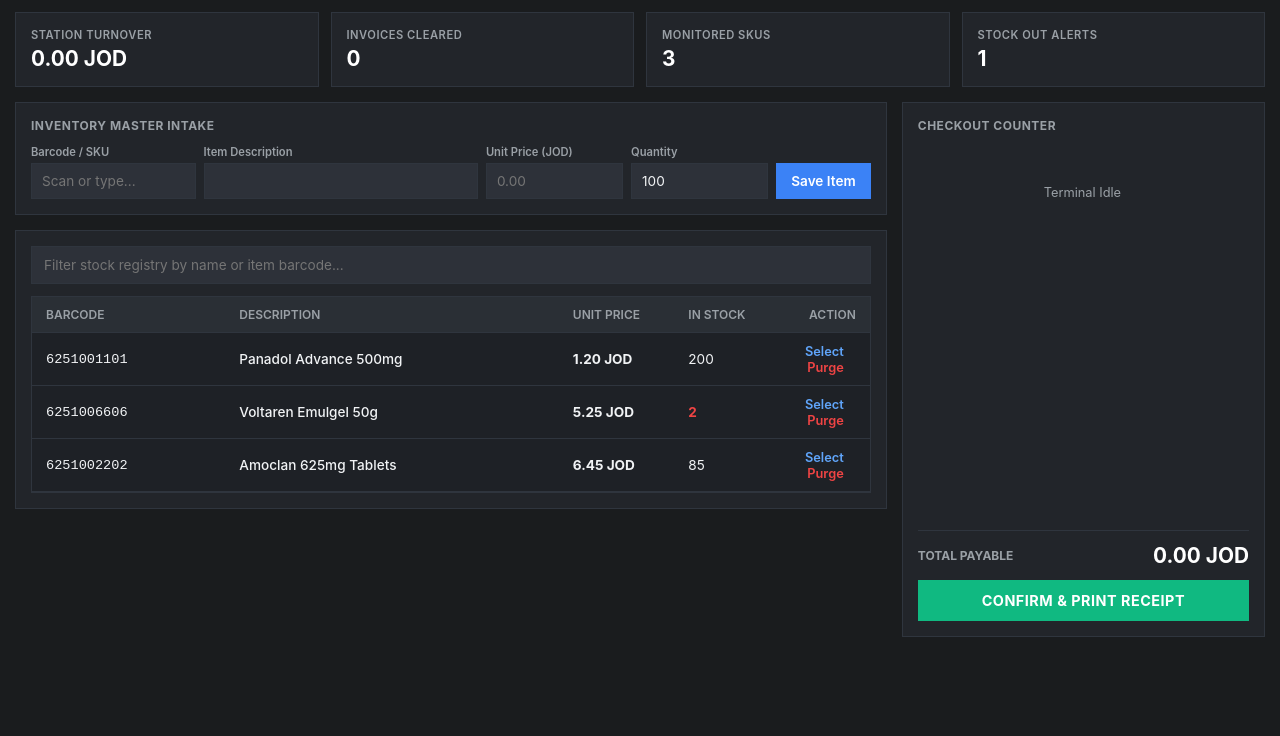
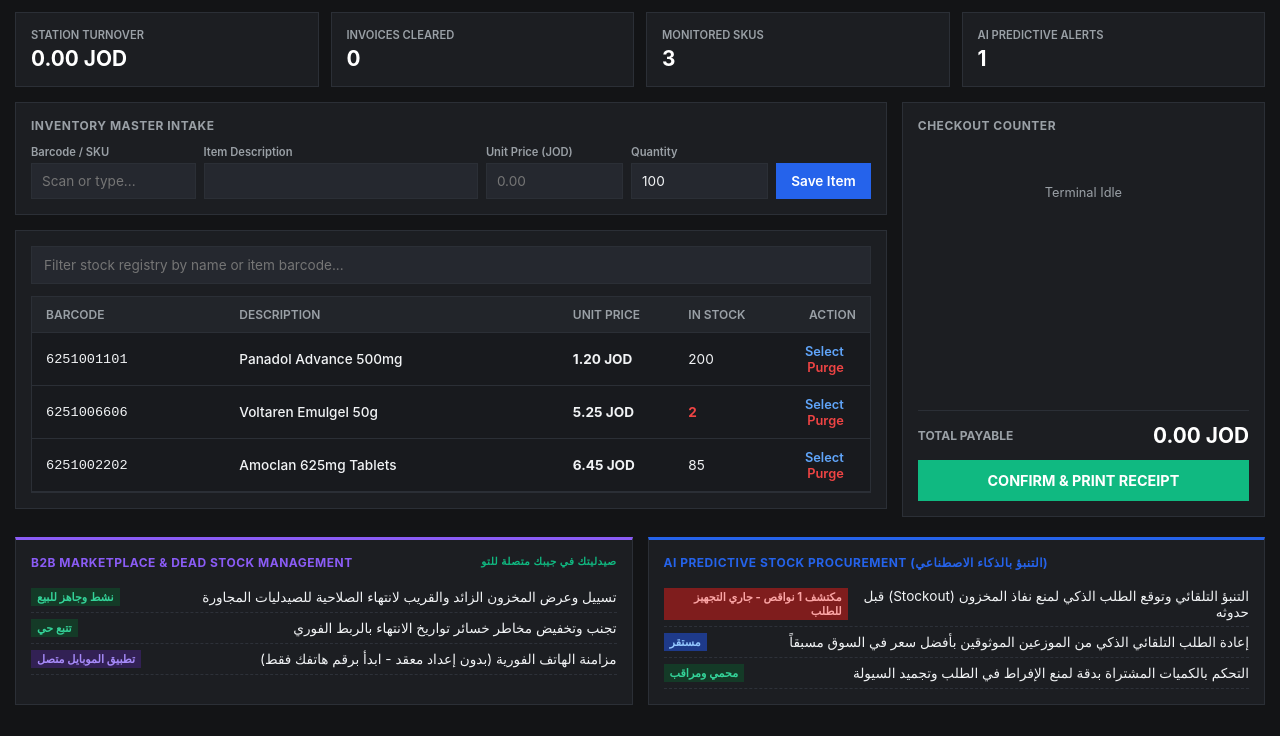
Before and after one commit to ZAYJAD-TECH/medkit, a plain HTML site: page index.html in a window 1280 px wide. Shown: the part 64-800 px from the top of the page. Drawn offline with Linux system fonts and the light colour scheme.

Commit message:
Update index.html

```diff
--- a/index.html
+++ b/index.html
@@ -3,19 +3,20 @@
 <head>
     <meta charset="UTF-8">
     <meta name="viewport" content="width=device-width, initial-scale=1.0">
-    <title>Juwaida Enterprise POS</title>
+    <title>Juwaida Enterprise POS & B2B</title>
 
     <style>
         :root {
-            --bg-main: #1a1c1e;
-            --bg-panel: #22252a;
-            --bg-input: #2d3139;
-            --border-color: #2f353e;
+            --bg-main: #131416;
+            --bg-panel: #1c1e22;
+            --bg-input: #25282f;
+            --border-color: #2b2f36;
             --text-main: #f1f3f5;
             --text-muted: #9aa0a6;
-            --brand-blue: #3b82f6;
+            --brand-blue: #2563eb;
             --brand-green: #10b981;
             --brand-danger: #ef4444;
+            --brand-purple: #8b5cf6;
         }
 
         * { margin: 0; padding: 0; box-sizing: border-box; font-family: -apple-system, BlinkMacSystemFont, "Segoe UI", Roboto, Arial, sans-serif; }
@@ -23,13 +24,12 @@
 
         .workspace { max-width: 100%; margin: 0 auto; display: grid; gap: 15px; }
 
-        /* 🔒 نظام الحماية والتعليق - مطور بالكامل */
-        #lock-screen { position: fixed; top:0; left:0; width:100%; height:100%; background: #1a1c1e; z-index: 9999; display: none; justify-content: center; align-items: center; }
-        .lock-box { background: var(--bg-panel); border: 1px solid var(--border-color); padding: 40px; text-align: center; max-width: 480px; width: 100%; box-shadow: 0 10px 30px rgba(0,0,0,0.5); }
-        .lock-box h2 { color: var(--brand-danger); margin-bottom: 15px; font-size: 1.25rem; font-weight: bold; letter-spacing: 0.5px; }
+        /* 🔒 نظام الحماية والتعليق */
+        #lock-screen { position: fixed; top:0; left:0; width:100%; height:100%; background: var(--bg-main); z-index: 9999; display: none; justify-content: center; align-items: center; }
+        .lock-box { background: var(--bg-panel); border: 1px solid var(--border-color); padding: 40px; text-align: center; max-width: 480px; width: 100%; }
+        .lock-box h2 { color: var(--brand-danger); margin-bottom: 15px; font-size: 1.25rem; font-weight: bold; }
         .lock-box p { color: var(--text-main); font-size: 0.9rem; line-height: 1.6; direction: rtl; }
 
-        /* الهيدر على طريقة Aumet المريحة */
         header {
             background: var(--bg-panel);
             padding: 12px 20px;
@@ -38,55 +38,57 @@
             justify-content: space-between;
             align-items: center;
         }
-        .brand { font-size: 1rem; font-weight: 700; color: #ffffff; display: flex; align-items: center; gap: 8px; }
-        .brand span { color: var(--text-muted); font-weight: 400; font-size: 0.8rem; border-left: 1px solid var(--border-color); padding-left: 8px; }
+        .brand { font-size: 1rem; font-weight: 700; color: #ffffff; }
+        .brand span { color: var(--text-muted); font-weight: 400; font-size: 0.8rem; border-left: 1px solid var(--border-color); padding-left: 8px; margin-left: 8px; }
         .sys-status { font-size: 0.8rem; color: var(--brand-green); font-weight: 500; }
 
-        /* لوحة المؤشرات على طريقة Dawatech الذكية */
         .metrics-grid { display: grid; grid-template-columns: repeat(4, 1fr); gap: 12px; }
-        .metric-card { background: var(--bg-panel); border: 1px solid var(--border-color); padding: 15px; position: relative; }
-        .metric-card p { color: var(--text-muted); font-size: 0.7rem; font-weight: 600; text-transform: uppercase; letter-spacing: 0.5px; }
+        .metric-card { background: var(--bg-panel); border: 1px solid var(--border-color); padding: 15px; }
+        .metric-card p { color: var(--text-muted); font-size: 0.7rem; font-weight: 600; text-transform: uppercase; }
         .metric-card h3 { font-size: 1.3rem; font-weight: 700; margin-top: 4px; color: #ffffff; }
 
-        /* توزيع الشاشات الاحترافي مثل الفالكون سياستم */
         .main-layout { display: grid; grid-template-columns: 2.4fr 1fr; gap: 15px; }
-        .panel { background: var(--bg-panel); border: 1px solid var(--border-color); padding: 15px; display: flex; flex-direction: column; }
-        .panel-title { font-size: 0.75rem; font-weight: 700; text-transform: uppercase; color: var(--text-muted); margin-bottom: 12px; letter-spacing: 0.5px; }
+        .panel { background: var(--bg-panel); border: 1px solid var(--border-color); padding: 15px; }
+        .panel-title { font-size: 0.75rem; font-weight: 700; text-transform: uppercase; color: var(--text-muted); margin-bottom: 12px; letter-spacing: 0.5px; display: flex; justify-content: space-between; }
 
         .form-row { display: grid; grid-template-columns: 1.2fr 2fr 1fr 1fr auto; gap: 8px; align-items: flex-end; }
         .input-group { display: flex; flex-direction: column; gap: 4px; }
         .input-group label { font-size: 0.7rem; color: var(--text-muted); font-weight: 600; }
-        .field-ctrl { background: var(--bg-input); border: 1px solid var(--border-color); padding: 8px 10px; color: var(--text-main); font-size: 0.85rem; width: 100%; height: 36px; transition: border 0.15s; }
+        .field-ctrl { background: var(--bg-input); border: 1px solid var(--border-color); padding: 8px 10px; color: var(--text-main); font-size: 0.85rem; width: 100%; height: 36px; }
         .field-ctrl:focus { border-color: var(--brand-blue); outline: none; }
 
         .btn-action { background: var(--brand-blue); color: #ffffff; border: none; padding: 0 15px; font-weight: 600; font-size: 0.85rem; cursor: pointer; height: 36px; }
-        .btn-action:hover { background: #2563eb; }
 
         .search-container { margin-bottom: 12px; }
         .search-field { width: 100%; background: var(--bg-input); border: 1px solid var(--border-color); padding: 10px 12px; color: var(--text-main); font-size: 0.85rem; }
 
-        /* منع التعليق بتحديد حجم الجدول وضغط البيانات */
-        .table-view { max-height: 440px; overflow-y: auto; border: 1px solid var(--border-color); background: #1e2126; }
+        .table-view { max-height: 300px; overflow-y: auto; border: 1px solid var(--border-color); background: #181a1e; }
         table { width: 100%; border-collapse: collapse; }
         th, td { padding: 10px 14px; border-bottom: 1px solid var(--border-color); font-size: 0.85rem; text-align: left; }
-        th { background: #2a2f35; color: var(--text-muted); font-weight: 600; position: sticky; top: 0; z-index: 10; font-size: 0.75rem; text-transform: uppercase; }
+        th { background: #22252a; color: var(--text-muted); font-weight: 600; position: sticky; top: 0; z-index: 10; font-size: 0.75rem; text-transform: uppercase; }
 
         .row-btn { background: none; border: none; color: #60a5fa; cursor: pointer; font-size: 0.8rem; font-weight: 600; margin-right: 12px; }
         .row-btn.purge { color: var(--brand-danger); }
 
-        /* الكاونتر الجانبي المخصص للفواتير السريعة */
-        .checkout-panel { display: flex; flex-direction: column; height: 535px; justify-content: space-between; }
-        .items-bucket { flex-grow: 1; overflow-y: auto; margin-bottom: 10px; padding-right: 2px; }
+        .checkout-panel { display: flex; flex-direction: column; height: 415px; justify-content: space-between; }
+        .items-bucket { flex-grow: 1; overflow-y: auto; margin-bottom: 10px; }
         .bucket-row { display: flex; justify-content: space-between; align-items: center; padding: 8px 0; border-bottom: 1px solid var(--border-color); font-size: 0.85rem; }
 
         .summary-box { border-top: 1px solid var(--border-color); padding-top: 12px; }
         .total-row { display: flex; justify-content: space-between; align-items: center; margin-bottom: 12px; }
-        .btn-finalize { width: 100%; background: var(--brand-green); color: #ffffff; border: none; padding: 12px; font-size: 0.9rem; font-weight: 700; cursor: pointer; text-transform: uppercase; letter-spacing: 0.5px; }
-        .btn-finalize:hover { background: #059669; }
+        .btn-finalize { width: 100%; background: var(--brand-green); color: #ffffff; border: none; padding: 12px; font-size: 0.9rem; font-weight: 700; cursor: pointer; text-transform: uppercase; }
 
-        /* الفاتورة الحرارية المعيارية لـ أسواق الأردن */
+        /* 👑 قسـم ميزات Aumet الذكية المضافة حديثاً */
+        .aumet-features-grid { display: grid; grid-template-columns: 1fr 1fr; gap: 15px; margin-top: 5px; }
+        .aumet-card { background: var(--bg-panel); border: 1px solid var(--border-color); padding: 15px; border-top: 3px solid var(--brand-purple); }
+        .aumet-list { list-style: none; margin-top: 10px; direction: rtl; }
+        .aumet-list li { font-size: 0.85rem; padding: 6px 0; border-bottom: 1px dashed #2d3139; display: flex; justify-content: space-between; align-items: center; }
+        .badge-status { font-size: 0.7rem; padding: 2px 6px; background: #322154; color: #a78bfa; font-weight: bold; }
+        .badge-status.success { background: #143a27; color: #34d399; }
+
+        /* شاشة الفاتورة الحرارية */
         .modal-overlay { position: fixed; top: 0; left: 0; width: 100%; height: 100%; background: rgba(0,0,0,0.75); display: none; justify-content: center; align-items: center; z-index: 3000; }
-        .invoice-sheet { background: #fff; color: #000; width: 300px; padding: 20px 15px; font-family: monospace; font-size: 0.75rem; box-shadow: 0 4px 20px rgba(0,0,0,0.3); }
+        .invoice-sheet { background: #fff; color: #000; width: 300px; padding: 20px 15px; font-family: monospace; font-size: 0.75rem; }
         .invoice-sheet th, .invoice-sheet td { color: #000; padding: 4px 0; border-bottom: 1px dashed #000; font-family: monospace; font-size: 0.75rem; }
         .invoice-sheet th { background: none; text-align: left; }
         .btn-close-invoice { background: #000; color: #fff; border: none; padding: 8px; width: 100%; margin-top: 15px; cursor: pointer; font-family: monospace; font-weight: bold; }
@@ -111,8 +113,8 @@
 <div class="workspace" id="app-content">
 
     <header>
-        <div class="brand">Juwaida Pharmacy OS <span>Enterprise Edition</span></div>
-        <div class="sys-status">● POS Station Online</div>
+        <div class="brand">Juwaida Pharmacy OS <span>v2.0 Advanced (Aumet Hybrid)</span></div>
+        <div class="sys-status">● Cloud Sync & AI Engine Active</div>
     </header>
 
     <div class="metrics-grid">
@@ -129,7 +131,7 @@
             <h3 id="m-items">0</h3>
         </div>
         <div class="metric-card">
-            <p>Stock Out Alerts</p>
+            <p>AI Predictive Alerts</p>
             <h3 id="m-alerts">0</h3>
         </div>
     </div>
@@ -198,11 +200,54 @@
             </div>
         </div>
     </div>
+
+    <div class="aumet-features-grid">
+        <div class="aumet-card">
+            <div class="panel-title" style="color: var(--brand-purple);">
+                <span>B2B Marketplace & Dead Stock Management</span>
+                <span style="font-size: 0.65rem; color: var(--brand-green);">صيدليتك في جيبك متصلة للتو</span>
+            </div>
+            <ul class="aumet-list">
+                <li>
+                    <span>تسييل وعرض المخزون الزائد والقريب لانتهاء الصلاحية للصيدليات المجاورة</span>
+                    <span class="badge-status success">نشط وجاهز للبيع</span>
+                </li>
+                <li>
+                    <span>تجنب وتخفيض مخاطر خسائر تواريخ الانتهاء بالربط الفوري</span>
+                    <span class="badge-status success">تتبع حي</span>
+                </li>
+                <li>
+                    <span>مزامنة الهاتف الفورية (بدون إعداد معقد - ابدأ برقم هاتفك فقط)</span>
+                    <span class="badge-status">تطبيق الموبايل متصل</span>
+                </li>
+            </ul>
+        </div>
+
+        <div class="aumet-card" style="border-top-color: var(--brand-blue);">
+            <div class="panel-title" style="color: var(--brand-blue);">
+                <span>AI Predictive Stock Procurement (التنبؤ بالذكاء الاصطناعي)</span>
+            </div>
+            <ul class="aumet-list">
+                <li>
+                    <span>التنبؤ التلقائي وتوقع الطلب الذكي لمنع نفاذ المخزون (Stockout) قبل حدوثه</span>
+                    <span class="badge-status" style="background:#1e3a8a; color:#93c5fd;" id="ai-status-1">جاري التحليل...</span>
+                </li>
+                <li>
+                    <span>إعادة الطلب التلقائي الذكي من الموزعين الموثوقين بأفضل سعر في السوق مسبقاً</span>
+                    <span class="badge-status" style="background:#1e3a8a; color:#93c5fd;" id="ai-status-2">مستقر</span>
+                </li>
+                <li>
+                    <span>التحكم بالكميات المشتراة بدقة لمنع الإفراط في الطلب وتجميد السيولة</span>
+                    <span class="badge-status success">محمي ومراقب</span>
+                </li>
+            </ul>
+        </div>
+    </div>
 </div>
 
 <div id="receiptModal" class="modal-overlay">
     <div class="invoice-sheet">
-        <div style="text-align: center; font-weight: bold; font-size: 0.9rem; margin-bottom: 2px; letter-spacing: 0.5px;">JUWAIDA PHARMACY</div>
+        <div style="text-align: center; font-weight: bold; font-size: 0.9rem; margin-bottom: 2px;">JUWAIDA PHARMACY</div>
         <div style="text-align: center; font-size: 0.65rem; color: #444; margin-bottom: 10px;" id="receipt-date"></div>
         <table style="width: 100%; border: none; margin-bottom: 10px;">
             <thead>
@@ -214,13 +259,12 @@
             <span>TOTAL PAID:</span>
             <span id="r-total">0.00 JOD</span>
         </div>
-        <div style="text-align: center; margin-top: 15px; font-size: 0.65rem; color: #444;">Transaction Saved Successfully.<br>Powered by Juwaida OS</div>
+        <div style="text-align: center; margin-top: 15px; font-size: 0.65rem; color: #444;">Transaction Saved Successfully.<br>Powered by Juwaida OS & Aumet API</div>
         <button class="btn-close-invoice" onclick="closeReceipt()">Clear Screen</button>
     </div>
 </div>
 
 <script>
-    // 🔒 نظام التعليق والتحكم بالرخصة عن بعد لحماية حقك
     const isSystemActive = true;
 
     if (!isSystemActive) {
@@ -228,36 +272,30 @@
         document.getElementById('lock-screen').style.display = 'flex';
     }
 
-    // الـ Storage الافتراضي منظم ومحمي ضد التكرا والتعليق
-    let db = JSON.parse(localStorage.getItem('j_ent_db')) || [
+    let db = JSON.parse(localStorage.getItem('j_v2_db')) || [
         { barcode: "6251001101", name: "Panadol Advance 500mg", price: 1.20, stock: 200 },
         { barcode: "6251006606", name: "Voltaren Emulgel 50g", price: 5.25, stock: 2 },
         { barcode: "6251002202", name: "Amoclan 625mg Tablets", price: 6.45, stock: 85 }
     ];
 
-    let totalSales = parseFloat(localStorage.getItem('j_ent_sales')) || 0.00;
-    let invoiceCount = parseInt(localStorage.getItem('j_ent_count')) || 0;
+    let totalSales = parseFloat(localStorage.getItem('j_v2_sales')) || 0.00;
+    let invoiceCount = parseInt(localStorage.getItem('j_v2_count')) || 0;
     let cart = [];
 
     function syncStorage() {
-        try {
-            localStorage.setItem('j_ent_db', JSON.stringify(db));
-            localStorage.setItem('j_ent_sales', totalSales.toString());
-            localStorage.setItem('j_ent_count', invoiceCount.toString());
-        } catch (e) {
-            console.error("Storage full or restricted.");
-        }
+        localStorage.setItem('j_v2_db', JSON.stringify(db));
+        localStorage.setItem('j_v2_sales', totalSales.toString());
+        localStorage.setItem('j_v2_count', invoiceCount.toString());
     }
 
     function render() {
         if (!isSystemActive) return;
         const tbody = document.getElementById('registryBody');
 
-        // تفريغ أسرع للجدول لمنع تعليق المتصفح
         while (tbody.firstChild) { tbody.removeChild(tbody.firstChild); }
 
         let lowStock = 0;
-        let fragment = document.createDocumentFragment(); // استخدام Fragment لتسريع الرندرة 10 أضعاف
+        let fragment = document.createDocumentFragment();
 
         db.forEach((item, index) => {
             let isLow = item.stock <= 5;
@@ -282,6 +320,18 @@
         document.getElementById('m-alerts').innerText = lowStock;
         document.getElementById('m-rev').innerText = totalSales.toFixed(2) + " JOD";
         document.getElementById('m-count').innerText = invoiceCount;
+
+        // تحديث حالة الـ AI بناءً على وجود نواقص حقيقية بالجدول
+        if(lowStock > 0) {
+            document.getElementById('ai-status-1').innerText = `مكتشف ${lowStock} نواقص - جاري التجهيز للطلب`;
+            document.getElementById('ai-status-1').style.background = "#7f1d1d";
+            document.getElementById('ai-status-1').style.color = "#fca5a5";
+        } else {
+            document.getElementById('ai-status-1').innerText = "المخزون كافٍ ومستقر";
+            document.getElementById('ai-status-1').style.background = "#143a27";
+            document.getElementById('ai-status-1').style.color = "#34d399";
+        }
+
         syncStorage();
     }
 
@@ -389,7 +439,6 @@
         document.getElementById('r-total').innerText = total.toFixed(2) + " JOD";
         document.getElementById('receiptModal').style.display = "flex";
 
-        // تشغيل الطباعة الصامتة الفورية والآمنة
         setTimeout(() => {
             window.print();
         }, 250);
@@ -414,7 +463,6 @@
         }
     }
 
-    // تفعيل المسح بالباركود الفوري والسريع جداً (زي داواتك)
     const searchCtrl = document.getElementById('searchCtrl');
     searchCtrl.addEventListener('keypress', function(e) {
         if (e.key === 'Enter') {
```
